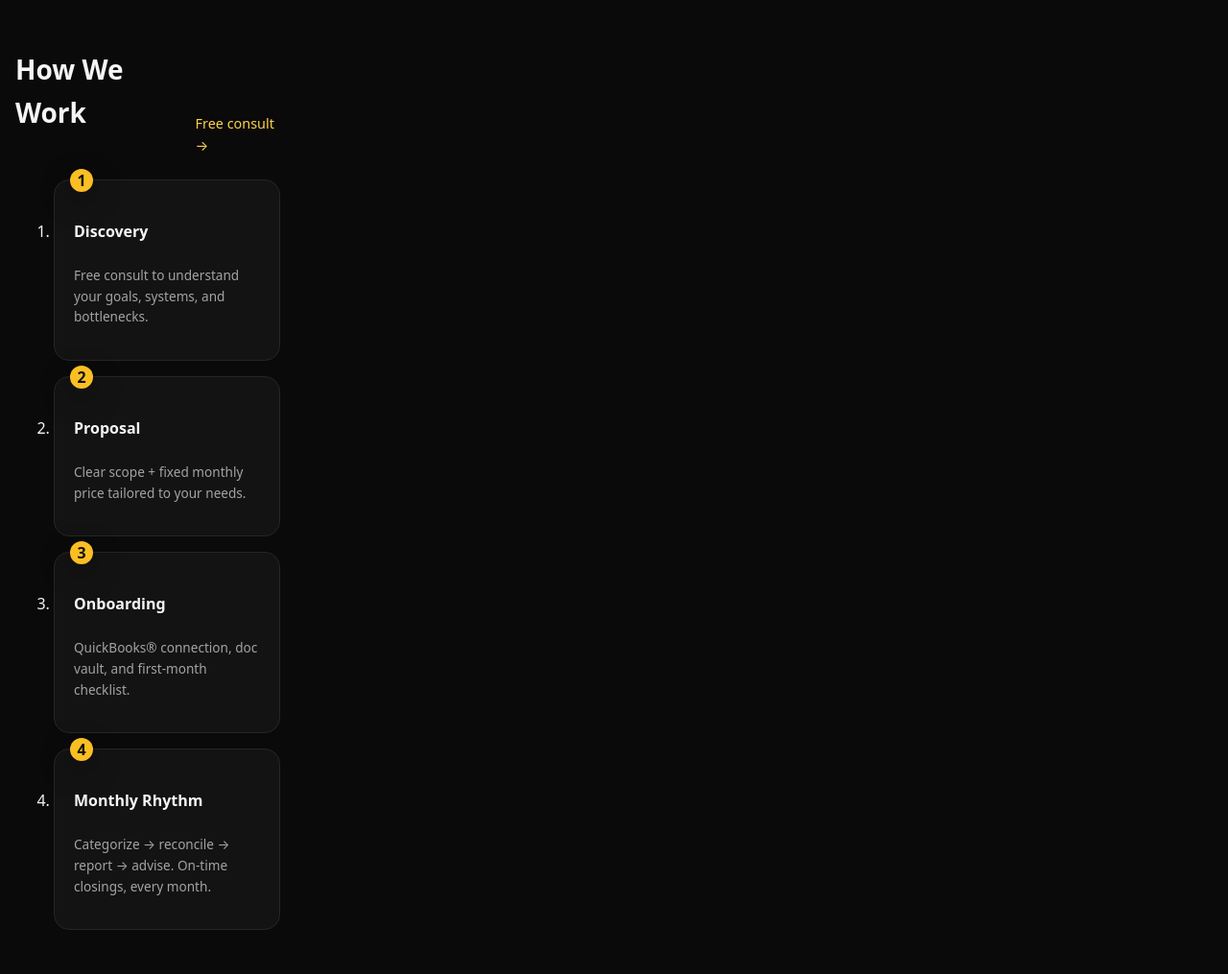
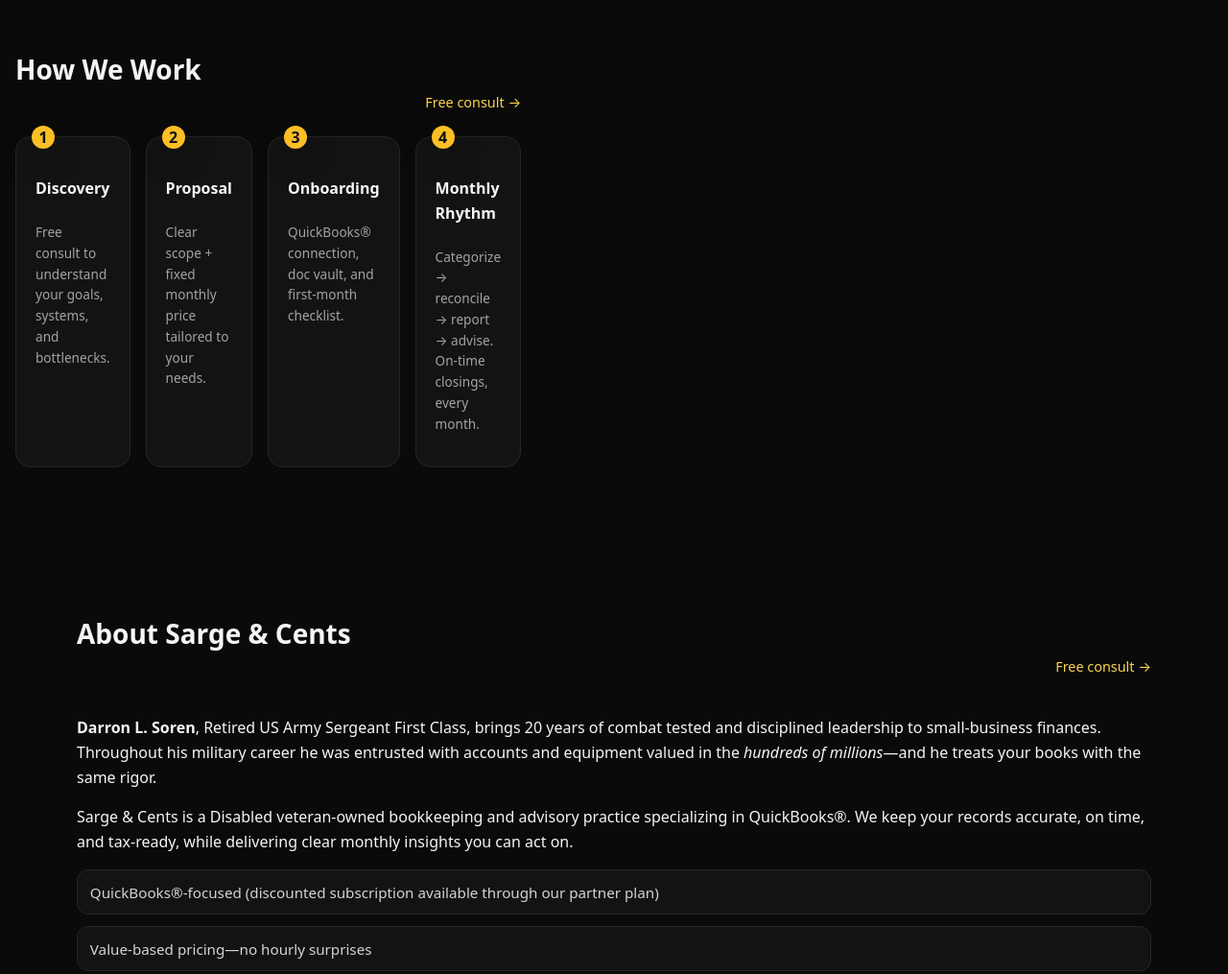
Before and after one commit to Darron-code/Darron-code.github.io, a website: page index.html in a window 1280 px wide. Shown: the part 3780-4795 px from the top of the page at 96% size. Drawn offline with Linux system fonts and the light colour scheme.

Commit message:
Update styles.css
more process cards formatting, remove brownsers numbering and put on one row

```diff
--- a/styles.css
+++ b/styles.css
@@ -139,9 +139,53 @@ img{max-width:100%;display:block}
 .subtext{color:var(--muted);font-size:.85rem;margin-top:.5rem}
 
 /* Process */
-.steps{display:grid;gap:1rem}
+/*.steps{display:grid;gap:1rem}
 .step{position:relative;padding:1.25rem;border:1px solid var(--line);background:rgba(23,23,23,.7);border-radius:var(--radius)}
 .step .num{position:absolute;left:1rem;top:-.75rem;background:var(--brand);color:#111;font-weight:800;border-radius:999px;display:grid;place-items:center;width:24px;height:24px;box-shadow:var(--shadow)}
+/* --- PROCESS: 4 cards in a row on desktop, responsive below --- */
+#process .steps{
+  display:grid;
+  gap:1rem;
+  grid-template-columns: 1fr;           /* mobile: 1 per row */
+}
+@media (min-width: 640px){              /* tablet: 2 per row */
+  #process .steps{ grid-template-columns: repeat(2, 1fr); }
+}
+@media (min-width: 1024px){             /* desktop: 4 per row */
+  #process .steps{ grid-template-columns: repeat(4, 1fr); }
+}
+
+/* Remove default OL numbering so only your round badges show */
+#process ol,
+#process .steps{
+  list-style: none;
+  padding-left: 0;
+  margin: 0;
+}
+#process li::marker{ content: ''; }     /* hide "1. 2. 3." markers */
+
+/* Card & badge polish (keep if you use .step / .num) */
+#process .step{
+  position: relative;
+  border: 1px solid var(--line, #262626);
+  background: rgba(23,23,23,.7);
+  border-radius: 16px;
+  padding: 1.25rem;
+}
+#process .step .num{
+  position: absolute;
+  left: 1rem;
+  top: -0.75rem;
+  background: var(--brand, #fbbf24);
+  color: #111;
+  font-weight: 800;
+  border-radius: 999px;
+  display: grid;
+  place-items: center;
+  width: 24px;
+  height: 24px;
+  box-shadow: 0 10px 30px rgba(0,0,0,.35);
+}
 
 /* About */
 .about{display:grid;gap:1.25rem}
```
